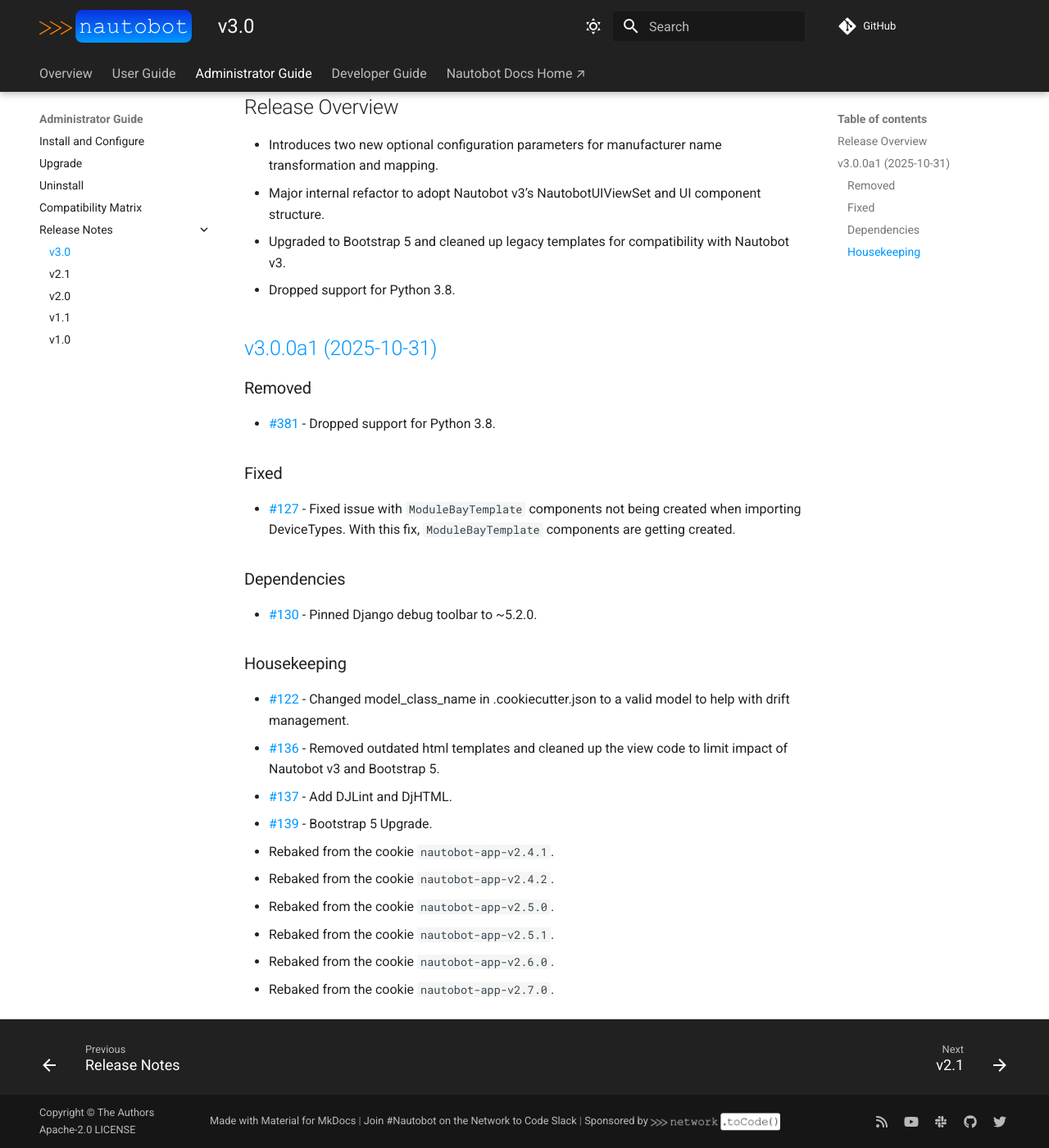
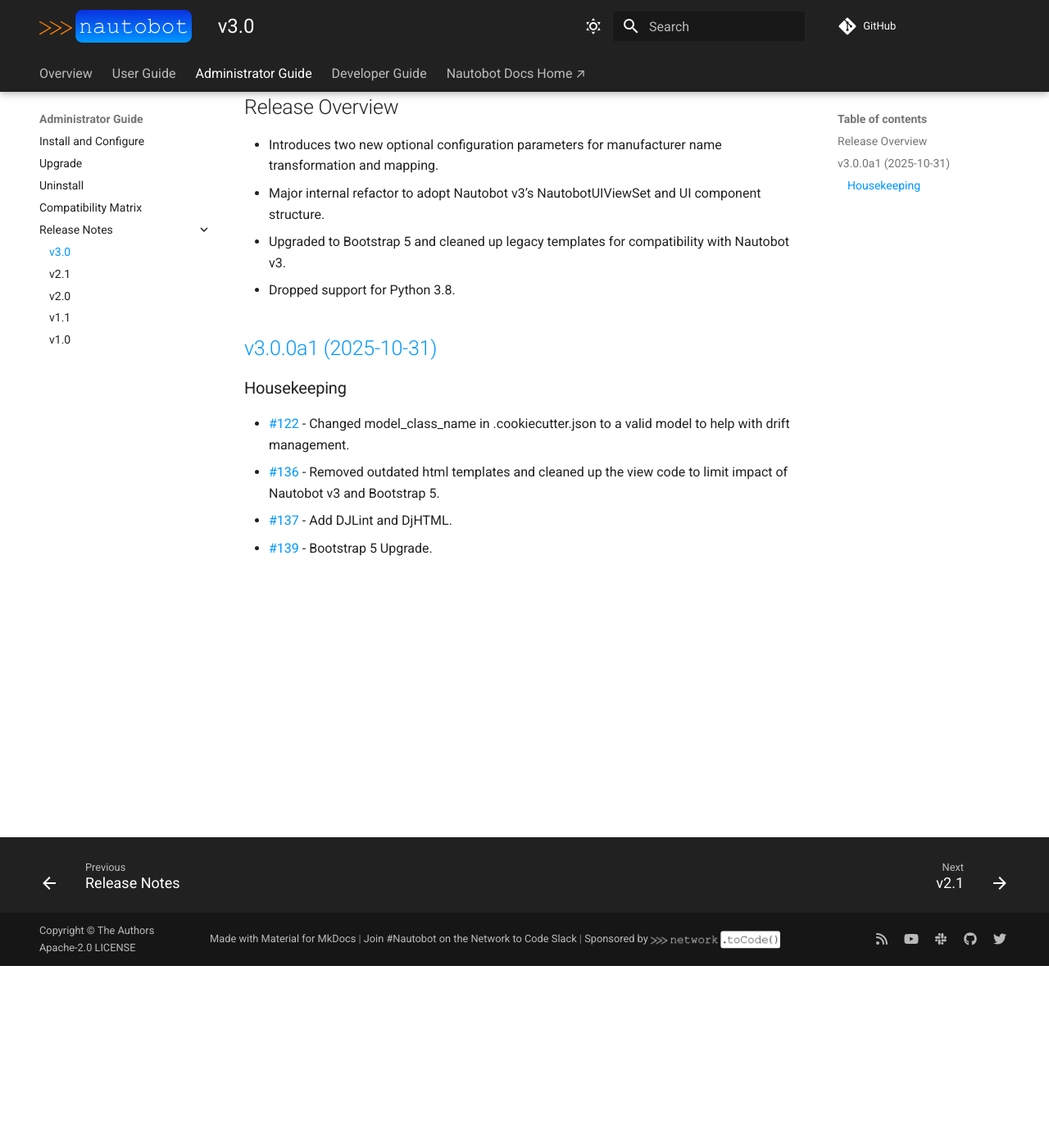
Before and after one commit to nautobot/nautobot-app-welcome-wizard, an MkDocs documentation site: the page built from docs/admin/release_notes/version_3.0.md, in a window 1280 px wide and 1400 px high, scrolled down 222 px. Shown: the whole window at 82% size. Built offline with MkDocs 1.6.1 and Material for MkDocs 9.7.7, drawn with Linux system fonts in a browser that asks for light colours; comment, search, counter and statistics services are not loaded.

Commit message:
Fixed changlog

```diff
--- a/docs/admin/release_notes/version_3.0.md
+++ b/docs/admin/release_notes/version_3.0.md
@@ -11,27 +11,9 @@
 
 ## [v3.0.0a1 (2025-10-31)](https://github.com/nautobot/nautobot-app-welcome-wizard/releases/tag/v3.0.0a1)
 
-### Removed
-
-- [#381](https://github.com/nautobot/nautobot-app-welcome-wizard/issues/381) - Dropped support for Python 3.8.
-
-### Fixed
-
-- [#127](https://github.com/nautobot/nautobot-app-welcome-wizard/issues/127) - Fixed issue with `ModuleBayTemplate` components not being created when importing DeviceTypes. With this fix, `ModuleBayTemplate` components are getting created.
-
-### Dependencies
-
-- [#130](https://github.com/nautobot/nautobot-app-welcome-wizard/issues/130) - Pinned Django debug toolbar to ~5.2.0.
-
 ### Housekeeping
 
 - [#122](https://github.com/nautobot/nautobot-app-welcome-wizard/issues/122) - Changed model_class_name in .cookiecutter.json to a valid model to help with drift management.
 - [#136](https://github.com/nautobot/nautobot-app-welcome-wizard/issues/136) - Removed outdated html templates and cleaned up the view code to limit impact of Nautobot v3 and Bootstrap 5.
 - [#137](https://github.com/nautobot/nautobot-app-welcome-wizard/issues/137) - Add DJLint and DjHTML.
 - [#139](https://github.com/nautobot/nautobot-app-welcome-wizard/issues/139) - Bootstrap 5 Upgrade.
-- Rebaked from the cookie `nautobot-app-v2.4.1`.
-- Rebaked from the cookie `nautobot-app-v2.4.2`.
-- Rebaked from the cookie `nautobot-app-v2.5.0`.
-- Rebaked from the cookie `nautobot-app-v2.5.1`.
-- Rebaked from the cookie `nautobot-app-v2.6.0`.
-- Rebaked from the cookie `nautobot-app-v2.7.0`.
```
